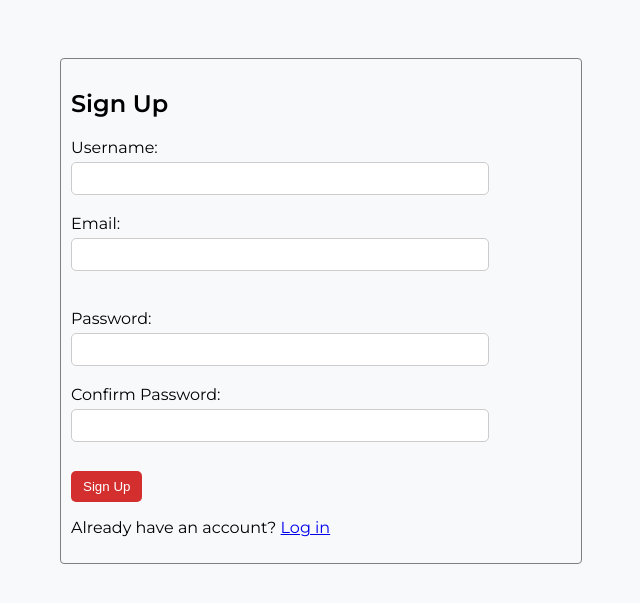
After one commit to Oloow22/djangoProj, a Django app: page /signup/ in a window 1280 px wide. The commit adds this page. Shown: the top 603 px of the page, without its empty margins (319-959 px from the left). Run offline with Django 5.2, Linux system fonts and the light colour scheme.

Commit message:
Login, signup, UI and code clean up

```diff
--- a/polls/forms.py
+++ b/polls/forms.py
@@ -12,7 +12,7 @@ class WorkoutForm(forms.ModelForm):
 class ExerciseForm(forms.ModelForm):
     class Meta:
         model = Exercise
-        fields = ['exercise']
+        fields = ['exercise','sets']
 
 class SetForm(forms.ModelForm):
     class Meta:
--- a/polls/models.py
+++ b/polls/models.py
@@ -33,6 +33,7 @@ class Workout(models.Model):
 class Exercise(models.Model):
     workout = models.ForeignKey(Workout, on_delete=models.CASCADE)
     exercise = models.CharField(max_length=2000)
+    sets = models.CharField(max_length=100)
 
     def __str__(self):
         return self.exercise
--- a/polls/static/css/style.css
+++ b/polls/static/css/style.css
@@ -7,8 +7,20 @@ body {
 
 .workout-container {
     display: flex;
+    flex-direction: row;
     flex-wrap: wrap;
     gap: 16px;
+}
+
+.workout-container2 {
+    display: flex;
+    flex-direction: row;
+    flex-wrap: wrap;
+    gap: 16px;
+    align-items: center;
+    width: 100%;
+    /* justify-content: center;  */
+
 }
 
 .workout-tile {
@@ -21,6 +33,7 @@ body {
     border-radius: 8px;
     box-shadow: 0 2px 4px rgba(0, 0, 0, 0.1);
     width: 250px;
+    margin-bottom: 5px;
 }
 
 .tile-title {
@@ -179,3 +192,11 @@ body {
     border-color: #e74c3c;
     outline: none;
 }
+
+.login-frm {
+    margin-top: 50px;
+    border: solid 1px gray;
+    border-radius: 4px;
+    padding: 10px;
+    width: 500px;
+}
--- a/polls/templates/polls/add_workout.html
+++ b/polls/templates/polls/add_workout.html
@@ -28,6 +28,7 @@
                         <label>Exercise Name: <input type="text" name="exercise[]" class="input-field"></label><br>
                         <label>Reps: <input type="number" name="reps[]" class="input-field"></label><br>
                         <label>Weight (kg): <input type="number" step="0.1" name="weight[]" class="input-field"></label><br>
+                        <label>Sets: <input type="number" step="0.1" name="sets[]" class="input-field"></label><br>
                         <button type="button" class="remove-btn" onclick="removeExercise(this)">Remove</button>
                     </div>
                 </div>
@@ -48,6 +49,7 @@
                 <label>Exercise Name: <input type="text" name="exercise[]" class="input-field"></label><br>
                 <label>Reps: <input type="number" name="reps[]" class="input-field"></label><br>
                 <label>Weight (kg): <input type="number" step="0.1" name="weight[]" class="input-field"></label><br>
+                <label>Sets: <input type="number" step="0.1" name="sets[]" class="input-field"></label><br>
                 <button type="button" class="remove-btn" onclick="removeExercise(this)">Remove</button>
             `;
             container.appendChild(newExercise);
--- /dev/null
+++ b/polls/templates/polls/signup.html
@@ -0,0 +1,44 @@
+<!DOCTYPE html>
+<html lang="en">
+{% load static %}
+<head>
+    <link rel="stylesheet" href="{% static 'css/style.css' %}">
+    <meta charset="UTF-8">
+    <meta name="viewport" content="width=device-width, initial-scale=1.0">
+    <title>Sign Up</title>
+</head>
+<body style="display: flex; align-items: center; justify-content: center;">
+    <div class="login-frm">
+        <h2>Sign Up</h2>
+
+        {% if messages %}
+            <ul>
+                {% for message in messages %}
+                    <li style="color: red;">{{ message }}</li>
+                {% endfor %}
+            </ul>
+        {% endif %}
+
+        <form method="post">
+            {% csrf_token %}
+            <label>Username:</label>
+            <input style="width: 400px;" class="input-field" type="text" name="username" required><br><br>
+
+            <div style="display: flex; flex-direction: column;">
+            <label>Email:</label>
+            <input style="width: 400px;" class="input-field" type="email" name="email" required><br><br>
+            </div>
+            <label>Password:</label>
+            <input style="width: 400px;" class="input-field" type="password" name="password" required><br><br>
+
+            <label>Confirm Password:</label>
+            <input style="width: 400px;" class="input-field" type="password" name="confirm_password" required><br><br>
+
+            <button type="submit" class="add-btn">Sign Up</button>
+        </form>
+
+        <p>Already have an account? <a href="{% url 'polls:login' %}">Log in</a></p>
+
+    </div>
+</body>
+</html>
--- a/polls/urls.py
+++ b/polls/urls.py
@@ -5,11 +5,11 @@ from . import views
 app_name = "polls"
 
 urlpatterns = [
-    path("polls/",views.IndexView.as_view(),name = "index"),
+    path("", views.login_view, name="login"),
+    path("signup/", views.signup_view, name="signup"),
+    path("logout/", views.logout_view, name="logout"),
     path("workouts/",views.workout_list, name = "workout_list"),
     path("<int:workout_id>", views.workout_detail, name = "workout_detail"),
     path("add-workout/",views.add_workout,name ="add_workout"),
-    path("polls/<int:pk>",views.DetailView.as_view(), name = "detail"),
-    path("polls/<int:pk>/results",views.ResultsView.as_view(),name = "results"),
-    path("polls/<int:question_id>/vote",views.vote,name = "vote"),
+
 ]
--- a/polls/views.py
+++ b/polls/views.py
@@ -7,8 +7,12 @@ from django.urls import reverse
 from django.views import generic
 from django.utils import timezone
 from .forms import WorkoutForm,ExerciseForm,SetForm
+from django.contrib.auth import authenticate,login,logout
+from django.contrib import messages
+from django.contrib.auth.decorators import login_required
+from django.contrib.auth.models import User
 
-
+@login_required
 def workout_list(request):
     workouts = Workout.objects.order_by("-date")
     context = {
@@ -16,10 +20,12 @@ def workout_list(request):
     }
     return render(request,"polls/workouts.html",context)
 
+@login_required
 def workout_detail(request,workout_id):
     workout = get_object_or_404(Workout, pk = workout_id)
     return render(request, "polls/workout_detail.html",{"workout":workout})
 
+@login_required
 def add_workout(request):
     if request.method == "POST":
         workout_form = WorkoutForm(request.POST)
@@ -29,11 +35,14 @@ def add_workout(request):
             exercises = request.POST.getlist('exercise[]')
             reps_list = request.POST.getlist('reps[]')
             weights_list = request.POST.getlist('weight[]')
+            sets_list = request.POST.getlist('sets[]')
 
             for i, exercise_name in enumerate(exercises):
                 if exercise_name.strip():
-                    exercise = Exercise.objects.create(workout=workout,exercise=exercise_name)
+                    sets = sets_list[i] if i < len(sets_list) else None
+                    exercise = Exercise.objects.create(workout=workout,exercise=exercise_name,sets=sets)
                     reps = reps_list[i] if i < len(reps_list) else None
+                    sets = sets_list[i] if i < len(sets_list) else None
                     weight = weights_list[i] if i < len(weights_list) else None
                     if reps:
                         try:
@@ -49,20 +58,7 @@ def add_workout(request):
 
     return render(request, 'polls/add_workout.html', {'workout_form':workout_form})
 
-class IndexView(generic.ListView):
-    template_name = "polls/index.html"
-    context_object_name = "latest_question_list"
 
-    def get_queryset(self):
-        return Question.objects.filter(pub_date__lte=timezone.now()).order_by("-pub_date")[:5]
-
-class DetailView(generic.DetailView):
-    model = Question
-    template_name = "polls/detail.html"
-
-class ResultsView(generic.DetailView):
-    model = Question
-    template_name = "polls/results.html"
 
 def vote(request, question_id):
     question = get_object_or_404(Question, pk = question_id)
@@ -82,3 +78,48 @@ def vote(request, question_id):
         selected_choice.save()
 
         return HttpResponseRedirect(reverse("polls:results",args = (question.id,)))
+
+def login_view(request):
+    if request.method == "POST":
+        username = request.POST["username"]
+        password = request.POST["password"]
+        user = authenticate(request,username=username,password=password)
+
+        if user is not None:
+            login(request,user)
+            return redirect("polls:workout_list")
+        else:
+            messages.error(request,"Invalid username or password")
+
+    return render(request,"polls/login.html")
+
+def logout_view(request):
+    logout(request)
+    return redirect("polls:login")
+
+def signup_view(request):
+    if request.method == "POST":
+        username = request.POST["username"]
+        email = request.POST["email"]
+        password = request.POST["password"]
+        confirm_password = request.POST["confirm_password"]
+
+        if password != confirm_password:
+            messages.error(request,"Passwords do not match")
+            return redirect("polls:signup")
+
+        if User.objects.filter(username=username).exists():
+            messages.error(request,"User name already exists")
+            return redirect("polls:signup")
+
+        if User.objects.filter(email=email).exists():
+            messages.error(request,"Email already in use")
+            return redirect("polls:signup")
+
+        user = User.objects.create_user(username=username,email=email,password=password)
+        user.save
+
+        login(request,user)
+        return redirect("polls:workout_list")
+
+    return render(request,"polls/signup.html")
```
Also changed, not shown: myProject/settings.py (+7 -0 lines), polls/templates/polls/login.html (added, +31 -0 lines), polls/templates/polls/workout_detail.html (+15 -9 lines), polls/templates/polls/workouts.html (+9 -0 lines), db.sqlite3, polls/migrations/0004_exercise_sets.py (added).
